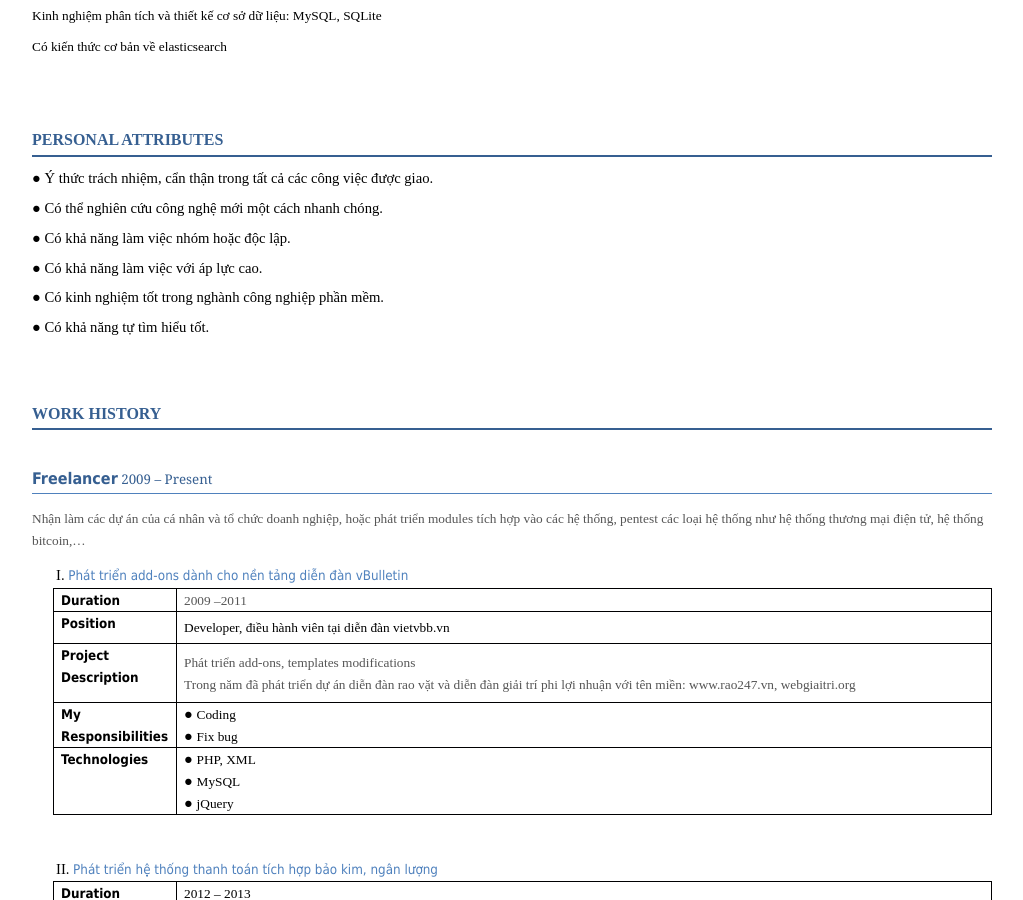
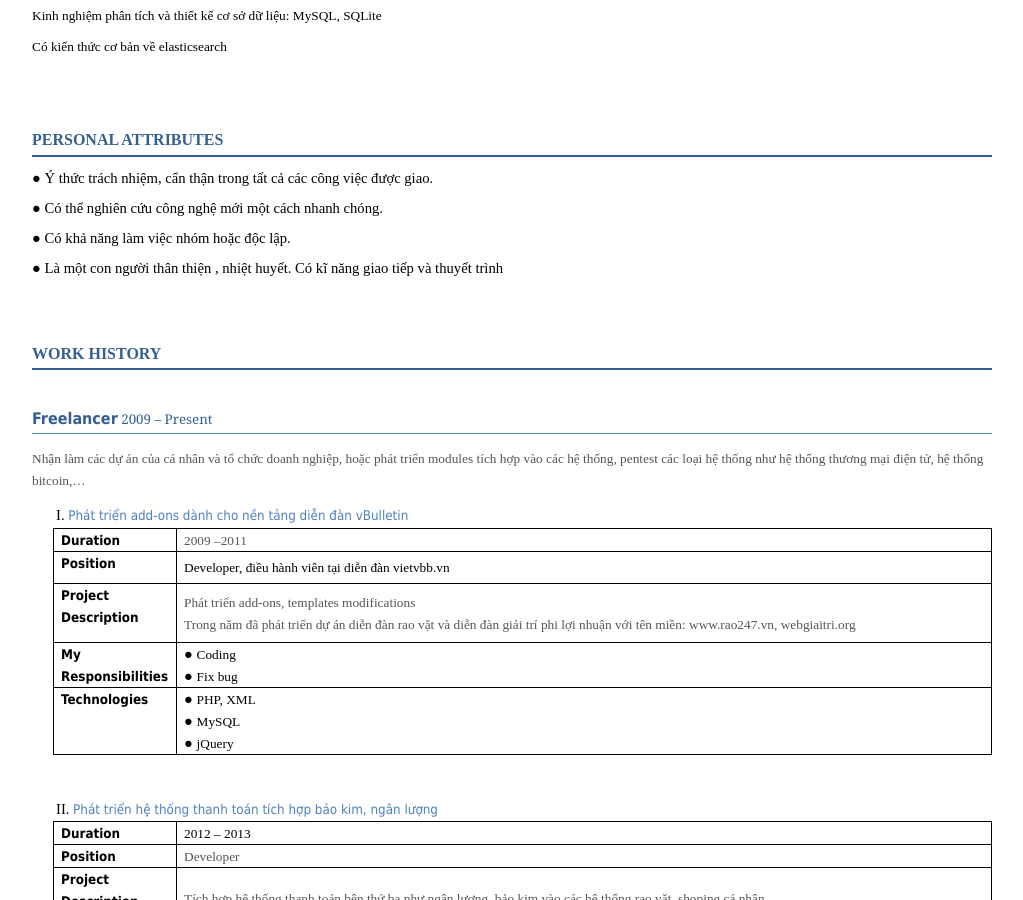
Before and after one commit to hoangphuong-dev/hoangphuong-dev.github.io, a Jekyll site: the page built from index.html, in a window 1280 px wide and 900 px high, scrolled down 1901 px. Shown: the whole window, without its empty margins (128-1151 px from the left). Built offline with Jekyll 4.4.1, drawn with Linux system fonts in a browser that asks for light colours; some web fonts are replaced.

Commit message:
Phuong updated

```diff
--- a/_includes/about.html
+++ b/_includes/about.html
@@ -25,6 +25,8 @@
     <p class="c21"><span class="c0">Phân tích công nghệ và tích hợp ứng dụng với các thư viện bên thứ ba phù hợp</span></p>
     <p class="c21"><span class="c0">Kinh nghiệm phân tích và thiết kế cơ sở dữ liệu: MySQL, SQLite</span></p>
     <p class="c21"><span class="c0">Có kiến thức cơ bản về  elasticsearch</span></p>
+
+
     <h1 class="c29"><span class="c19 c38"> PERSONAL ATTRIBUTES</span></h1>
     <ul class="c6 lst-kix_list_4-0">
         <li class="c5"><span class="c34">Ý thức trách nhiệm, cẩn thận trong tất cả các công việc được giao.</span></li>
@@ -39,16 +41,9 @@
     </ul>
     <p class="c23"><span class="c33"></span></p>
     <ul class="c6 lst-kix_list_4-0">
-        <li class="c5"><span class="c34">Có khả năng làm việc với áp lực cao.</span></li>
+        <li class="c5"><span class="c34">Là một con người thân thiện , nhiệt huyết. Có kĩ năng giao tiếp và thuyết trình </span></li>
     </ul>
-    <p class="c23"><span class="c33"></span></p>
-    <ul class="c6 lst-kix_list_4-0">
-        <li class="c5"><span class="c34">Có kinh nghiệm tốt trong nghành công nghiệp phần mềm.</span></li>
-    </ul>
-    <p class="c23"><span class="c33"></span></p>
-    <ul class="c6 lst-kix_list_4-0">
-        <li class="c5"><span class="c34">Có khả năng tự tìm hiểu tốt.</span></li>
-    </ul>
+
     <h1 class="c29"><span class="c19 c38">WORK HISTORY</span></h1>
     <h2 class="c27"><span class="c36">Freelancer</span><span class="c1">        2009 – Present</span></h2>
     <p class="c7"><span class="c1">Nhận làm các dự án của cá nhân và tổ chức doanh nghiệp, hoặc phát triển modules tích hợp vào các hệ thống, pentest các loại hệ thống như hệ thống thương mại điện tử, hệ thống bitcoin,…</span></p>
```
